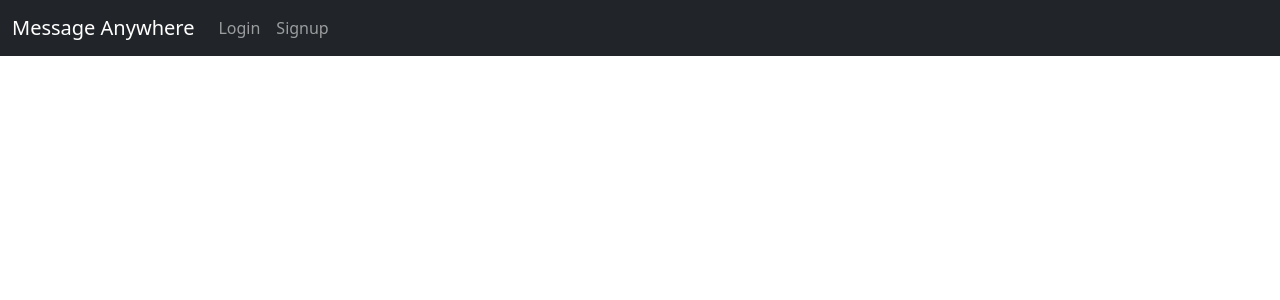
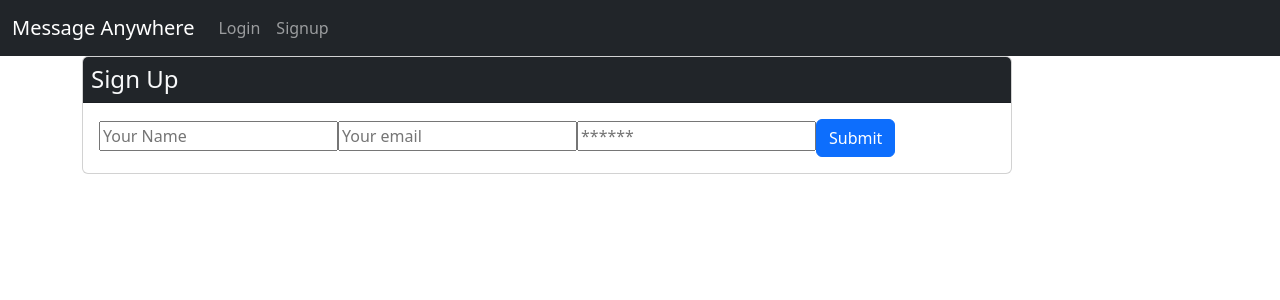
Before and after one commit to void2412/message-anywhere, a React (Create React App) app in the folder client/: page /signup in a window 1280 px wide. Shown: the top 300 px of the page. Built offline with nearby package versions, Linux system fonts and the light colour scheme.

Commit message:
added some basic layout

```diff
--- a/client/src/App.js
+++ b/client/src/App.js
@@ -7,7 +7,13 @@ import {
 	createHttpLink,
 } from '@apollo/client';
 import { setContext } from '@apollo/client/link/context';
+import Container from 'react-bootstrap/Container';
 
+import Homepage from './pages/Homepage'
+import Login from './pages/Login';
+import Signup from './pages/Signup';
+import NotFound from './pages/NotFound'
+// import Message from './pages/Message'
 import NavbarComponent from './components/Navbar'
 
 const httpLink = createHttpLink({
@@ -33,9 +39,16 @@ function App() {
   return (
 	<ApolloProvider client={client}>
 		<Router>
-			<>
-				<NavbarComponent />
-			</>
+			<NavbarComponent />
+			<Container>
+				<Routes>
+					<Route path='/' element={<Homepage />}/>
+					{/* <Route path='/messages' element={<Message/>}/> */}
+					<Route path='/login' element ={<Login/>}/>
+					<Route path="/signup" element={<Signup/>}/>
+					<Route path="*"element={<NotFound />}/>
+				</Routes>
+			</Container>
 		</Router>
 	</ApolloProvider>
   );
--- /dev/null
+++ b/client/src/pages/Homepage.js
@@ -0,0 +1,18 @@
+import React,{ useEffect } from 'react';
+import Auth from '../utils/auth'
+const Home = () => {
+	useEffect(() =>{
+		if(Auth.loggedIn()){
+			window.location.assign('/messages')
+		}
+		else{
+			window.location.assign('/login')
+		}
+
+	},[])
+  return (
+    <></>
+  );
+};
+
+export default Home;
--- a/client/src/pages/Login.js
+++ b/client/src/pages/Login.js
@@ -0,0 +1,94 @@
+import React, { useState } from 'react';
+import { Link } from 'react-router-dom';
+import { useMutation } from '@apollo/client';
+import { LOGIN_USER } from '../utils/mutations';
+
+import Auth from '../utils/auth';
+
+const Login = (props) => {
+  const [formState, setFormState] = useState({ email: '', password: '' });
+  const [login, { error, data }] = useMutation(LOGIN_USER);
+
+  // update state based on form input changes
+  const handleChange = (event) => {
+    const { name, value } = event.target;
+
+    setFormState({
+      ...formState,
+      [name]: value,
+    });
+  };
+
+  // submit form
+  const handleFormSubmit = async (event) => {
+    event.preventDefault();
+    console.log(formState);
+    try {
+      const { data } = await login({
+        variables: { ...formState },
+      });
+
+      Auth.login(data.login.token);
+	  window.location.assign('/messages')
+    } catch (e) {
+      console.error(e);
+    }
+
+    // clear form values
+    setFormState({
+      email: '',
+      password: '',
+    });
+  };
+
+  return (
+    <main className="flex-row justify-center mb-4">
+      <div className="col-12 col-lg-10">
+        <div className="card">
+          <h4 className="card-header bg-dark text-light p-2">Login</h4>
+          <div className="card-body">
+            {data ? (
+              <p>
+                Success!
+              </p>
+            ) : (
+              <form onSubmit={handleFormSubmit}>
+                <input
+                  className="form-input"
+                  placeholder="Your email"
+                  name="email"
+                  type="email"
+                  value={formState.email}
+                  onChange={handleChange}
+                />
+                <input
+                  className="form-input"
+                  placeholder="******"
+                  name="password"
+                  type="password"
+                  value={formState.password}
+                  onChange={handleChange}
+                />
+                <button
+                  className="btn btn-block btn-primary"
+                  style={{ cursor: 'pointer' }}
+                  type="submit"
+                >
+                  Submit
+                </button>
+              </form>
+            )}
+
+            {error && (
+              <div className="my-3 p-3 bg-danger text-white">
+                {error.message}
+              </div>
+            )}
+          </div>
+        </div>
+      </div>
+    </main>
+  );
+};
+
+export default Login;
--- a/client/src/pages/NotFound.js
+++ b/client/src/pages/NotFound.js
@@ -0,0 +1,13 @@
+import React from 'react';
+
+const NotFound = () => {
+    return (
+        <>
+            <div>
+                Page not found
+            </div>
+        </>
+    );
+};
+
+export default NotFound;
--- a/client/src/pages/Signup.js
+++ b/client/src/pages/Signup.js
@@ -0,0 +1,100 @@
+import React, { useState } from 'react';
+import { Link } from 'react-router-dom';
+
+import { useMutation } from '@apollo/client';
+import { ADD_USER } from '../utils/mutations';
+
+import Auth from '../utils/auth';
+
+const Signup = () => {
+  const [formState, setFormState] = useState({
+    username: '',
+    email: '',
+    password: '',
+  });
+  const [addUser, { error, data }] = useMutation(ADD_USER);
+
+  const handleChange = (event) => {
+    const { name, value } = event.target;
+
+    setFormState({
+      ...formState,
+      [name]: value,
+    });
+  };
+
+  const handleFormSubmit = async (event) => {
+    event.preventDefault();
+    console.log(formState);
+
+    try {
+      const { data } = await addUser({
+        variables: { ...formState },
+      });
+
+      Auth.login(data.addUser.token);
+	  window.location.assign('/messages')
+    } catch (e) {
+      console.error(e);
+    }
+  };
+
+  return (
+    <main className="flex-row justify-center mb-4">
+      <div className="col-12 col-lg-10">
+        <div className="card">
+          <h4 className="card-header bg-dark text-light p-2">Sign Up</h4>
+          <div className="card-body">
+            {data ? (
+              <p>
+                Success! You may now head
+              </p>
+            ) : (
+              <form onSubmit={handleFormSubmit}>
+                <input
+                  className="form-input"
+                  placeholder="Your Name"
+                  name="name"
+                  type="text"
+                  value={formState.name}
+                  onChange={handleChange}
+                />
+                <input
+                  className="form-input"
+                  placeholder="Your email"
+                  name="email"
+                  type="email"
+                  value={formState.email}
+                  onChange={handleChange}
+                />
+                <input
+                  className="form-input"
+                  placeholder="******"
+                  name="password"
+                  type="password"
+                  value={formState.password}
+                  onChange={handleChange}
+                />
+                <button
+                  className="btn btn-block btn-primary"
+                  style={{ cursor: 'pointer' }}
+                  type="submit"
+                >
+                  Submit
+                </button>
+              </form>
+            )}
+
+            {error && (
+              <div className="my-3 p-3 bg-danger text-white">
+                {error.message}
+              </div>
+            )}
+          </div>
+        </div>
+      </div>
+    </main>
+  );
+};
+
+export default Signup;
--- a/client/src/utils/mutations.js
+++ b/client/src/utils/mutations.js
@@ -0,0 +1,27 @@
+import { gql } from '@apollo/client'
+
+export const LOGIN_USER = gql`
+mutation LoginUser($email: String!, $password: String!){
+	login(email: $email, password: $password){
+		token
+		user {
+			_id
+			email
+			name
+		}
+	}
+}
+`
+
+export const ADD_USER = gql`
+mutation AddUser($name: String!, $email: String!, $password: String!){
+	addUser(name: $name, email: $email, password: $password) {
+		token
+		user {
+			_id
+			email
+			name
+		}
+	}
+}
+`
```
